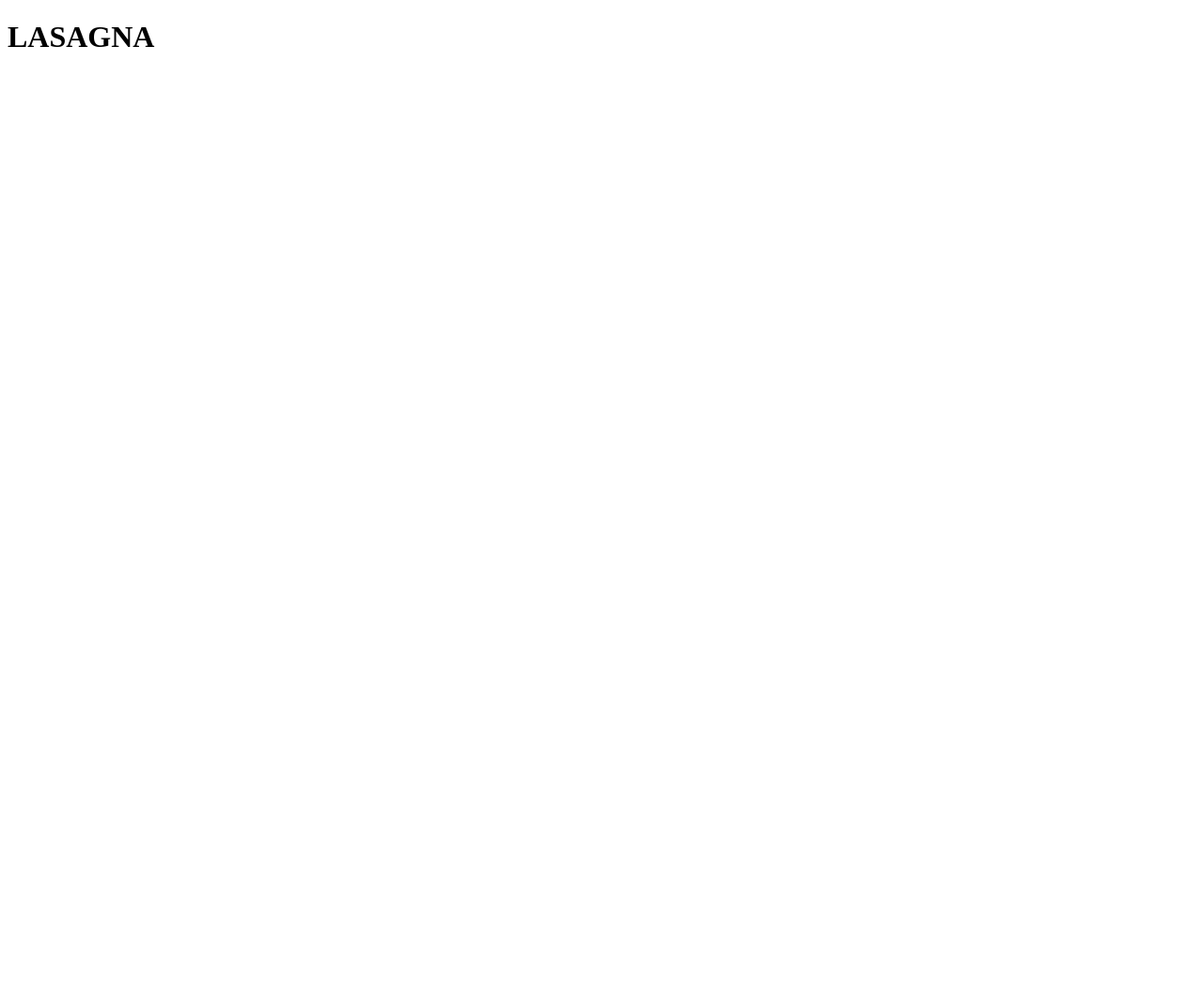
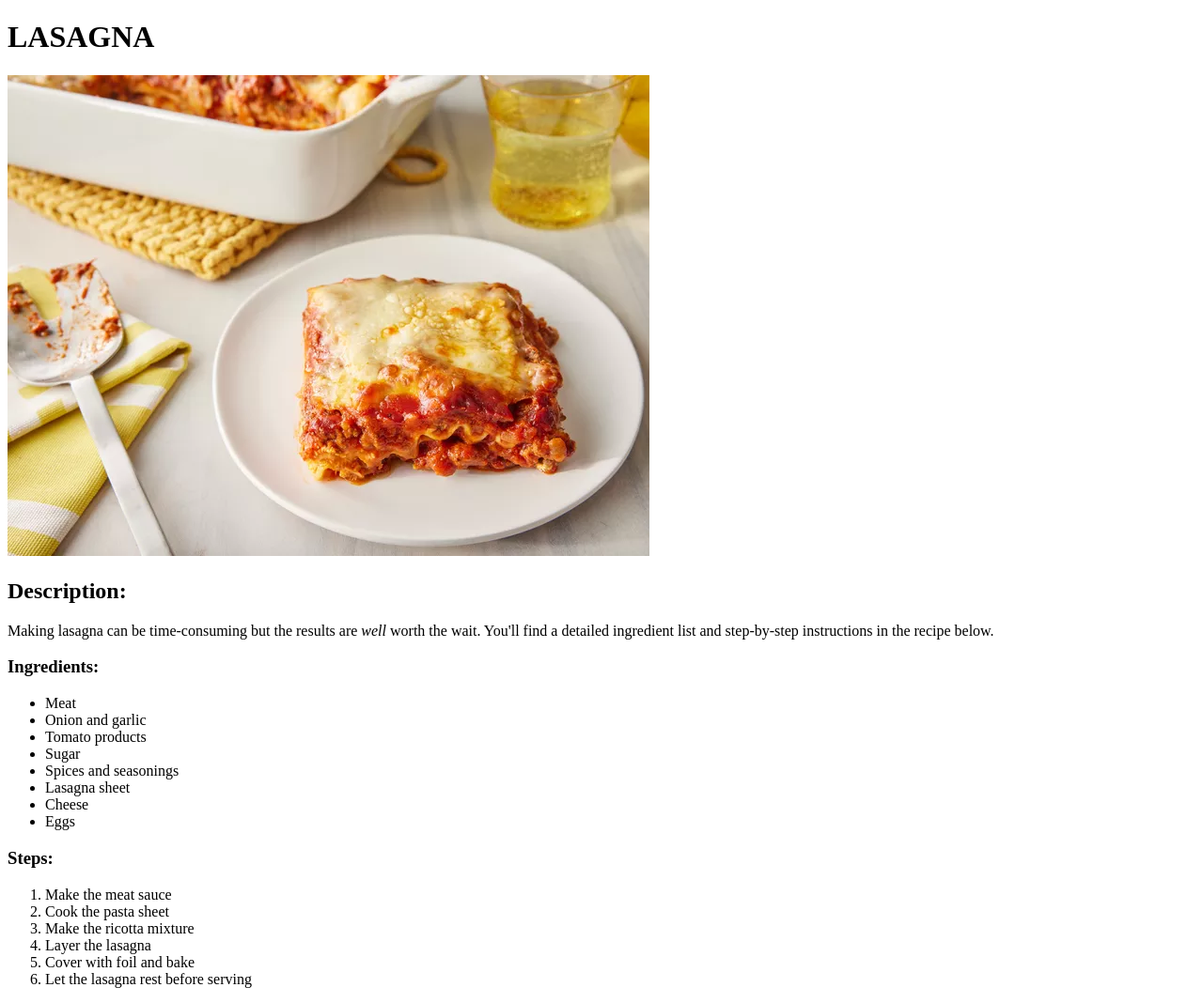
Before and after one commit to edwstanzah/odin-recipes, a plain HTML site: page recipes/lasagna.html in a window 1280 px wide. Shown: the whole page at 94% size. Before the commit the page ends 800 px from the top, so only its background shows below. Drawn offline with Linux system fonts and the light colour scheme.

Commit message:
Iteration 3: Add recipe page content

```diff
--- a/recipes/lasagna.html
+++ b/recipes/lasagna.html
@@ -7,5 +7,29 @@
 </head>
 <body>
     <h1>LASAGNA</h1>
+    <img src="../img/lasagna.webp" alt="world-best-lasagna">
+    <h2>Description:</h2>
+    <p>Making lasagna can be time-consuming but the results are <i>well</i> worth the wait.
+         You'll find a detailed ingredient list and step-by-step instructions in the recipe below.</p>
+    <h3>Ingredients:</h3>
+    <ul>
+        <li>Meat</li>
+        <li>Onion and garlic</li>
+        <li>Tomato products</li>
+        <li>Sugar</li>
+        <li>Spices and seasonings</li>
+        <li>Lasagna sheet</li>
+        <li>Cheese</li>
+        <li>Eggs</li>
+    </ul>
+    <h3>Steps:</h3>
+    <ol>
+        <li>Make the meat sauce</li>
+        <li>Cook the pasta sheet</li>
+        <li>Make the ricotta mixture</li>
+        <li>Layer the lasagna</li>
+        <li>Cover with foil and bake</li>
+        <li>Let the lasagna rest before serving</li>
+    </ol>
 </body>
 </html>
```
Also changed, not shown: index.html (+1 -0 lines), img/lasagna.webp (added), img/meal-prep.jpg (added).
